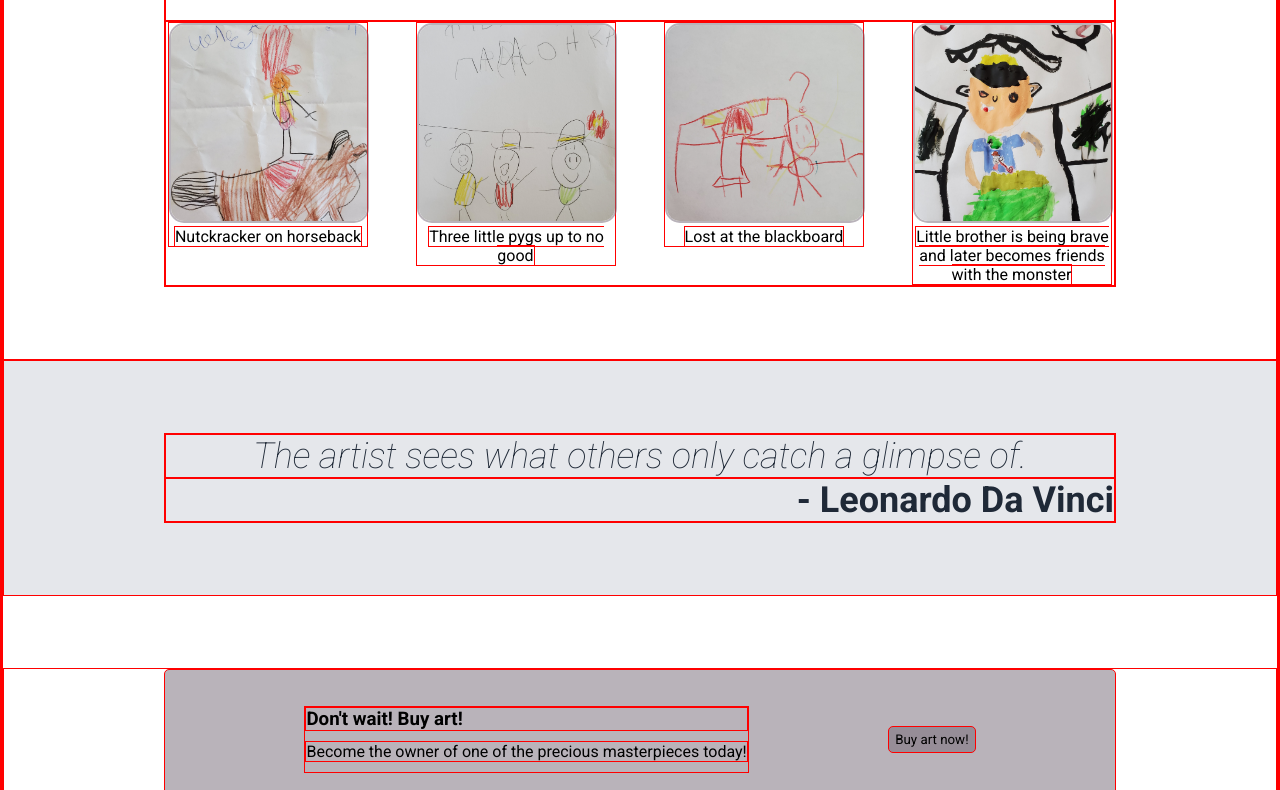
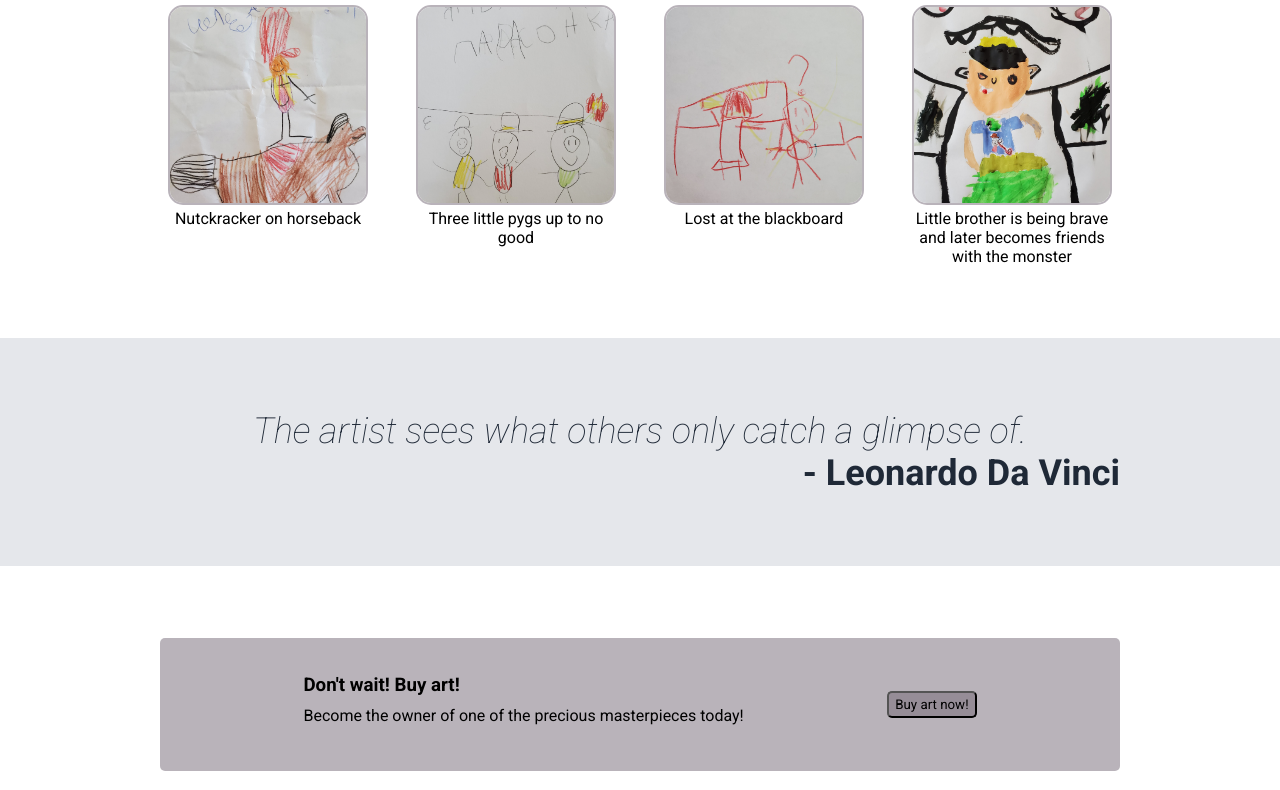
Before and after one commit to MarticaIda/landing-page, a plain HTML site: page index.html in a window 1280 px wide. Shown: the part 596-1386 px from the top of the page. Drawn offline with Linux system fonts and the light colour scheme.

Commit message:
Update style.css
remove red border in the whole document

```diff
--- a/style.css
+++ b/style.css
@@ -1,7 +1,6 @@
 *,
 *::before,
 *::after {
-    border: 0.5px solid red;
     box-sizing: border-box;
 }
 
```
